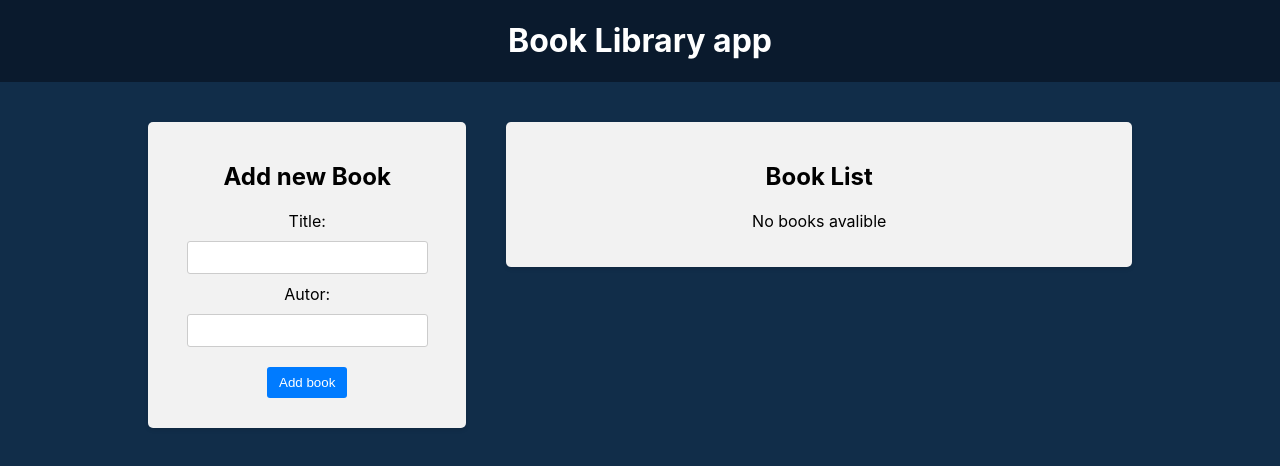
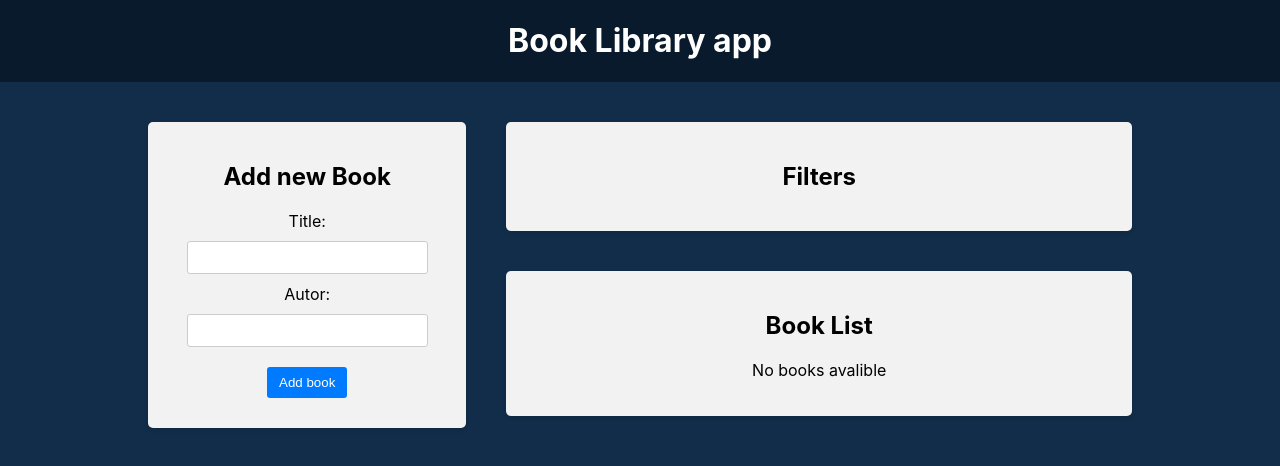
Before and after one commit to Tinetort/30-react-redux, a React (Create React App) app in the folder frontend/: page / in a window 1280 px wide. Shown: the top 466 px of the page. Built offline with nearby package versions, Linux system fonts and the light colour scheme.

Commit message:
Add uuid

```diff
--- a/frontend/package.json
+++ b/frontend/package.json
@@ -11,6 +11,7 @@
     "react-dom": "^18.2.0",
     "react-redux": "^8.1.3",
     "react-scripts": "5.0.1",
+    "uuid": "^9.0.1",
     "web-vitals": "^2.1.4"
   },
   "scripts": {
--- a/frontend/src/App.js
+++ b/frontend/src/App.js
@@ -14,7 +14,7 @@
                     <BookForm />
                 </div>
                 <div className="app-right-column">
-                    {/* <Filter /> */}
+                    <Filter />
                     <BookList />
                 </div>
             </main>
--- a/frontend/src/components/BookForm/BookForm.js
+++ b/frontend/src/components/BookForm/BookForm.js
@@ -1,5 +1,6 @@
 import { useState } from 'react'
 import { useDispatch } from 'react-redux'
+import { v4 as uuidv4 } from 'uuid';
 import { addBook } from '../../redux/books/actionCreators'
 import './BookForm.css'
 
@@ -15,6 +16,7 @@
             const book = {
                 title,
                 author,
+                id: uuidv4()
             }
             dispatch(addBook(book))
 
--- a/frontend/src/components/BookList/BookList.js
+++ b/frontend/src/components/BookList/BookList.js
@@ -11,7 +11,7 @@
             ) : (
                 <ul>
                     {books.map((book, i) => (
-                        <li key={i}>
+                        <li key={book.id}>
                             <div className="book-info">
                                 {++i}. {book.title} by{' '}
                                 <strong>{book.author}</strong>
```
Also changed, not shown: 1 other file (tests, documents, lock files or other folders).
